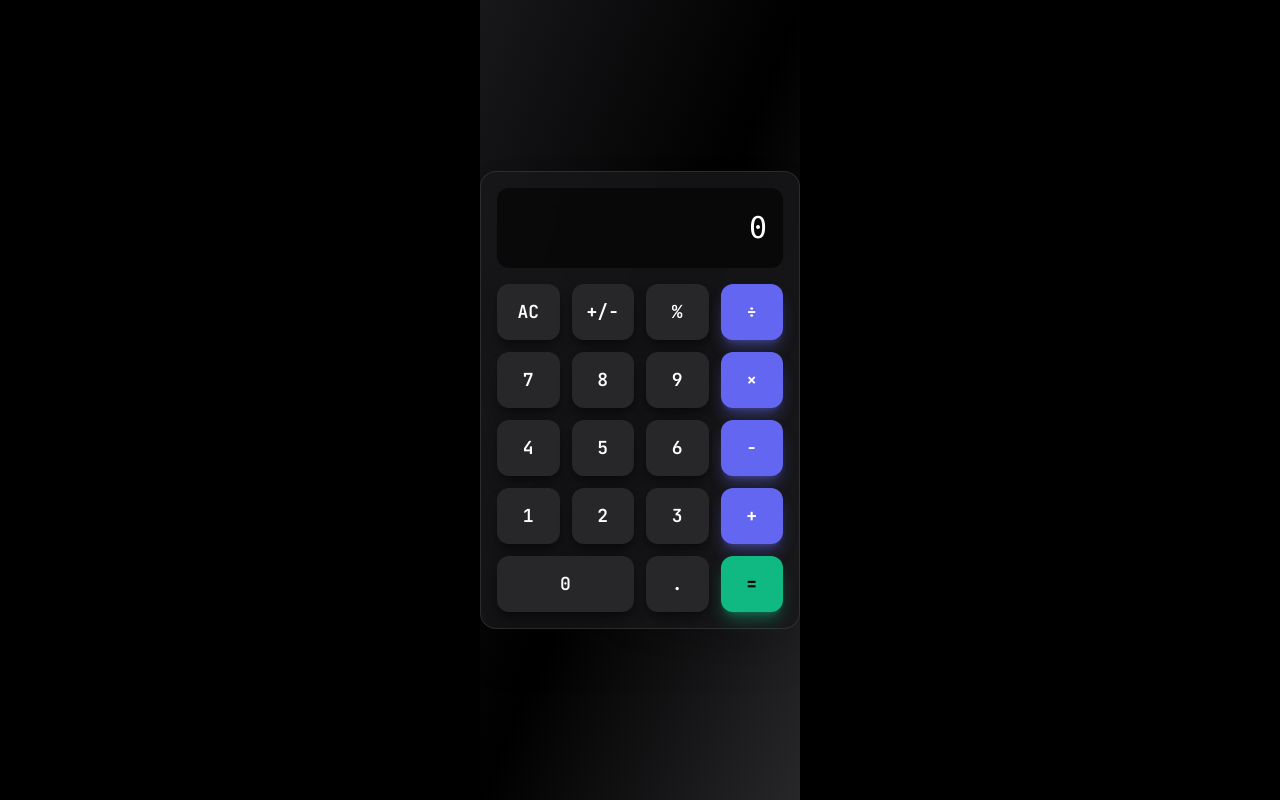
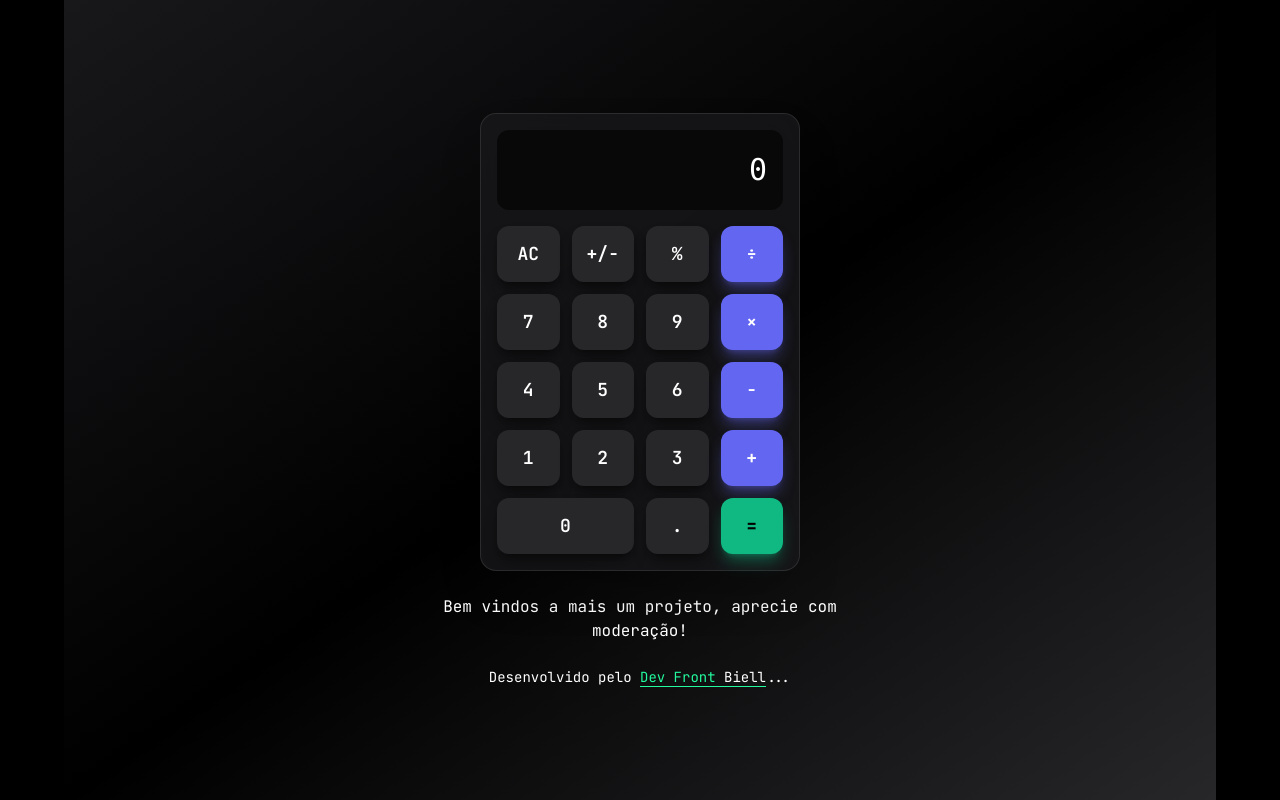
Before and after one commit to BiellSouza/Portfolio-Front, a React (Vite) app: page /estudos in a window 1280 px wide. Built offline with nearby package versions, Linux system fonts and the light colour scheme.

Commit message:
fix: ajustes

```diff
--- a/src/pages/estudos/Estudos.jsx
+++ b/src/pages/estudos/Estudos.jsx
@@ -61,7 +61,7 @@ function Estudos() {
   // Ui da Calculadora
   return (
     <div className="h-screen w-full flex justify-center items-center">
-      <div className="min-h-screen flex items-center justify-center bg-gradient-to-br from-zinc-900 via-black to-zinc-800">
+      <div className="min-h-screen flex flex-col gap-6 items-center justify-center bg-gradient-to-br from-zinc-900 via-black to-zinc-800 w-[90%]">
         <div className="w-80 rounded-2xl bg-zinc-900/80 backdrop-blur-xl border border-white/10 shadow-2xl p-4">
           {/* Display */}
           <div className="mb-4 h-20 overflow-hidden rounded-xl bg-black/60 px-4 flex items-center justify-end">
@@ -187,6 +187,20 @@ function Estudos() {
             </button>
           </div>
         </div>
+        <div className="flex">
+          <h1 className="text-white text-center m-auto w-[90%]">
+            Bem vindos a mais um projeto, aprecie com moderação!
+          </h1>
+        </div>
+        <div className="flex">
+          <h1 className="text-white text-sm text-center m-auto w-full">
+            Desenvolvido pelo{' '}
+            <span className="border-b border-secondary">
+              <span className="text-secondary">Dev Front</span> Biell
+            </span>
+            ...{' '}
+          </h1>
+        </div>
       </div>
     </div>
   )
```
